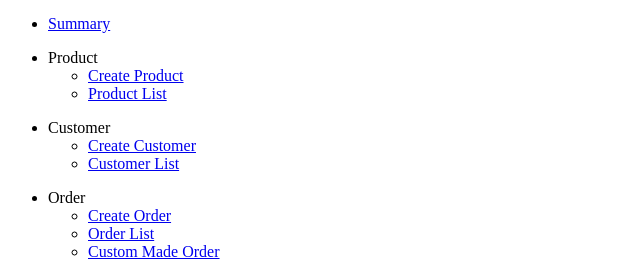
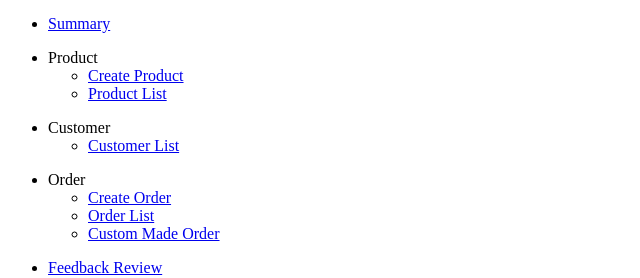
Before and after one commit to CLaire1903/FYP, a PHP site: page /navigationBar.php in a window 1280 px wide. Shown: the part 1231-1509 px from the top of the page, without its empty margins (0-640 px from the left). Run offline with PHP 8.4, Linux system fonts and the light colour scheme.

Commit message:
customer dropdown menu edited

```diff
--- a/administrator/navigationBar.php
+++ b/administrator/navigationBar.php
@@ -52,7 +52,6 @@
                                 Customer
                             </a>
                             <ul class="dropdown-menu" aria-labelledby="navbarDropdownMenuLink">
-                                <li><a id="createCus" class="dropdown-item word" href="customer.php">Create Customer</a></li>
                                 <li><a id="cusList" class="dropdown-item word" href="customer_list.php">Customer List</a></li>
                             </ul>
                         </li>
```
